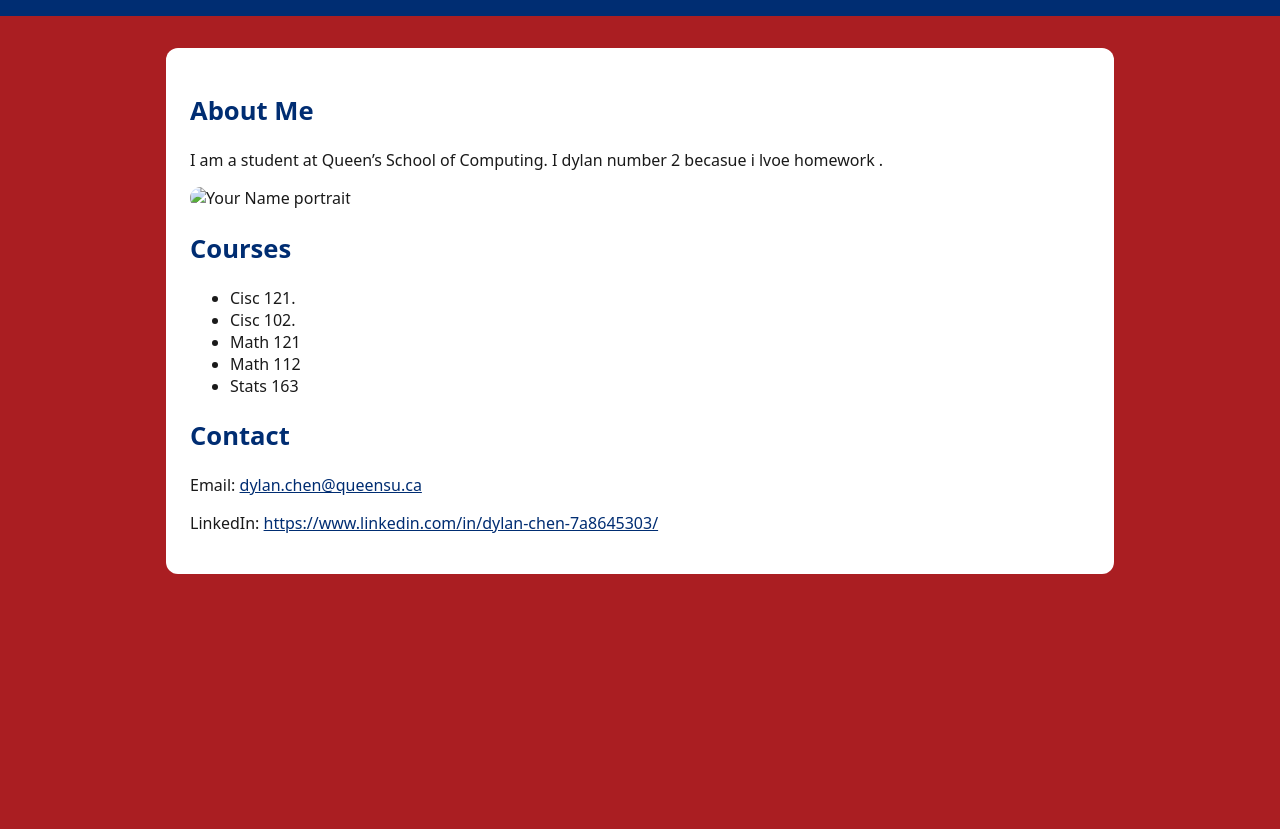
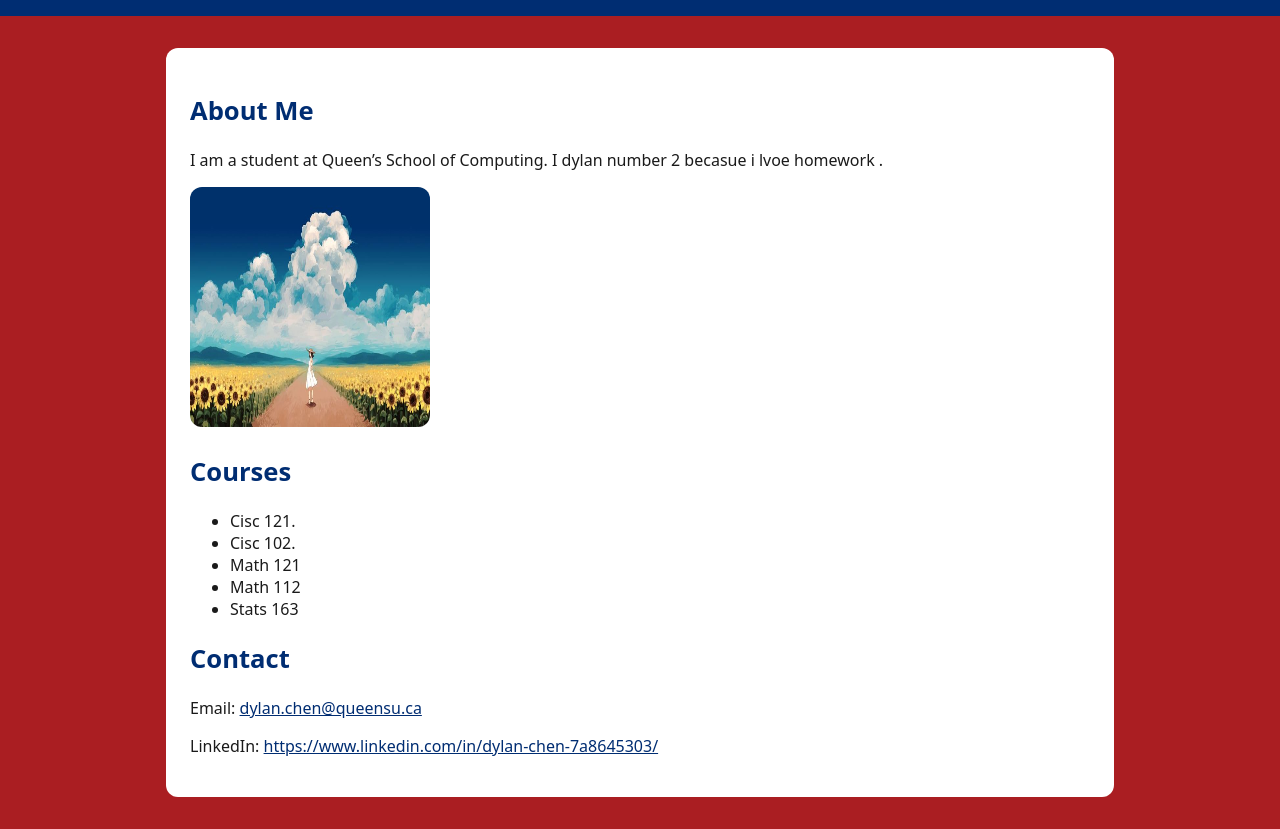
Before and after one commit to SunFlowerEnjoyer/queens-student-page, a plain HTML site: page index.html in a window 1280 px wide. Shown: the part 102-931 px from the top of the page. Before the commit the page ends 800 px from the top, so only its background shows below. Drawn offline with Linux system fonts and the light colour scheme.

Commit message:
Update index.html

```diff
--- a/index.html
+++ b/index.html
@@ -20,7 +20,7 @@
 
 
       <!-- ====== PHOTO (upload me.jpg to repo root, then update the src below) ====== -->
-      <img src="me.PNG" alt="Your Name portrait" width="240" height="240" />
+      <img src="me.jpg" alt="Your Name portrait" width="240" height="240" />
 
       <!-- ====== PROJECTS/COURSES (add or rename items to courses instead of projects) ====== -->
       <h2>Courses</h2>
```
